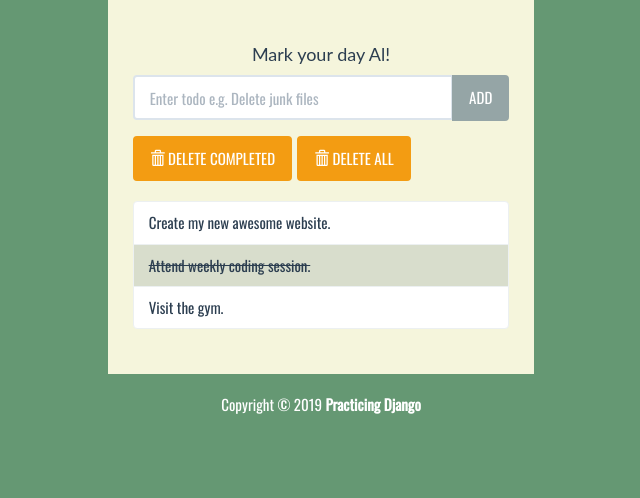
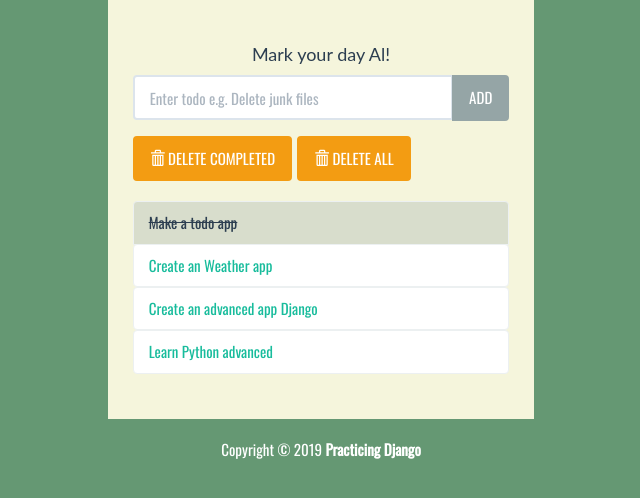
Before and after one commit to alxayeed/todo-App, a Django app: page / in a window 1280 px wide. Shown: the part 129-627 px from the top of the page, without its empty margins (319-959 px from the left). Run offline with Django 3.2, Linux system fonts and the light colour scheme; data comes from the database, SQL or seed files in the repository; some libraries are stand-ins or nearby versions.

Commit message:
Form created

```diff
--- /dev/null
+++ b/todo/forms.py
@@ -0,0 +1,5 @@
+from django import forms
+
+class TodoForm(forms.Form):
+	text = forms.CharField(max_length = 60,
+		widget=forms.TextInput({'class':'form-control', 'placeholder': 'Enter todo e.g. Delete junk files', 'aria-label': 'Todo', 'aria-describedby': 'add-btn'}))
--- a/todo/models.py
+++ b/todo/models.py
@@ -3,8 +3,8 @@ from django.db import models
 # Create your models here.
 
 class Todo(models.Model):
-	text = models.CharField(max_length = 30)
-	status = models.BooleanField(default= False)
+	text = models.CharField(max_length = 60)
+	completed = models.BooleanField(default= False)
 
 
 	def __str__(self):
--- a/todo/templates/todo/index.html
+++ b/todo/templates/todo/index.html
@@ -23,10 +23,12 @@
 					<h2>Mark your day Al!</h2>
 
 					<form action="#" method="POST" role="form">
+						{% csrf_token %}
 
 						<div class="form-group">
 							<div class="input-group">
-							  <input type="text" class="form-control" placeholder="Enter todo e.g. Delete junk files" aria-label="Todo" aria-describedby="add-btn">
+							  <!-- <input type="text" class="form-control" placeholder="Enter todo e.g. Delete junk files" aria-label="Todo" aria-describedby="add-btn"> -->
+							  {{ form.text }}
 							  <span class="input-group-btn">
 								  <button type="submit" class="btn btn-default" id="add-btn">ADD</button>
 							  </span>
@@ -52,9 +54,17 @@
 					</div>
 
 					<ul class="list-group t20">
-						<li class="list-group-item">Create my new awesome website.</li>
-						<li class="list-group-item todo-completed">Attend weekly coding session.</li>
-						<li class="list-group-item">Visit the gym.</li>
+
+						{% for todo in todo_list %}
+
+							{% if todo.completed %}
+							<li class="list-group-item todo-completed">{{ todo.text }}</li>
+							{% else %}
+							<a href="#"><li class="list-group-item">{{ todo.text }}</li></a>
+							{% endif %}
+
+						{% endfor %}
+
 					</ul>
 				</div>
 			</div>
--- a/todo/views.py
+++ b/todo/views.py
@@ -1,6 +1,12 @@
 from django.shortcuts import render
+
+from .models import Todo
+from .forms import TodoForm
 
 # Create your views here.
 def index(request):
-	context = {}
+	todo_all = Todo.objects.order_by('id')
+	form  =  TodoForm()
+	context = {'todo_list' : todo_all,'form':form}
+
 	return render(request,'todo/index.html',context)
```
Also changed, not shown: db.sqlite3, todo/migrations/0002_auto_20190908_1228.py (added).
